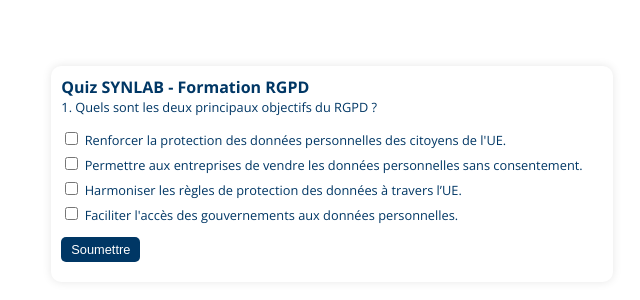
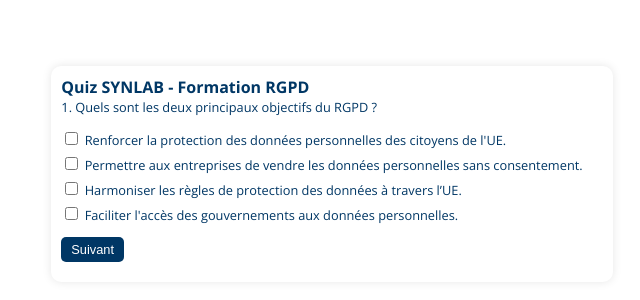
Before and after one commit to synlab-belgium-marketing/RGPD, a plain HTML site: page index.html in a window 1280 px wide. Shown: the part 226-526 px from the top of the page, 318-958 px from the left. Drawn offline with nearby package versions, Linux system fonts and the light colour scheme.

Commit message:
Update index.html

```diff
--- a/index.html
+++ b/index.html
@@ -69,7 +69,7 @@
         <div class="quiz-container">
             <h2>Quiz SYNLAB - Formation RGPD</h2>
             <div id="quiz"></div>
-            <button class="submit-btn" onclick="submitQuiz()">Soumettre</button>
+            <button class="submit-btn" onclick="submitQuiz()">Suivant</button>
             <div id="feedback" class="feedback"></div>
         </div>
     </div>
```
